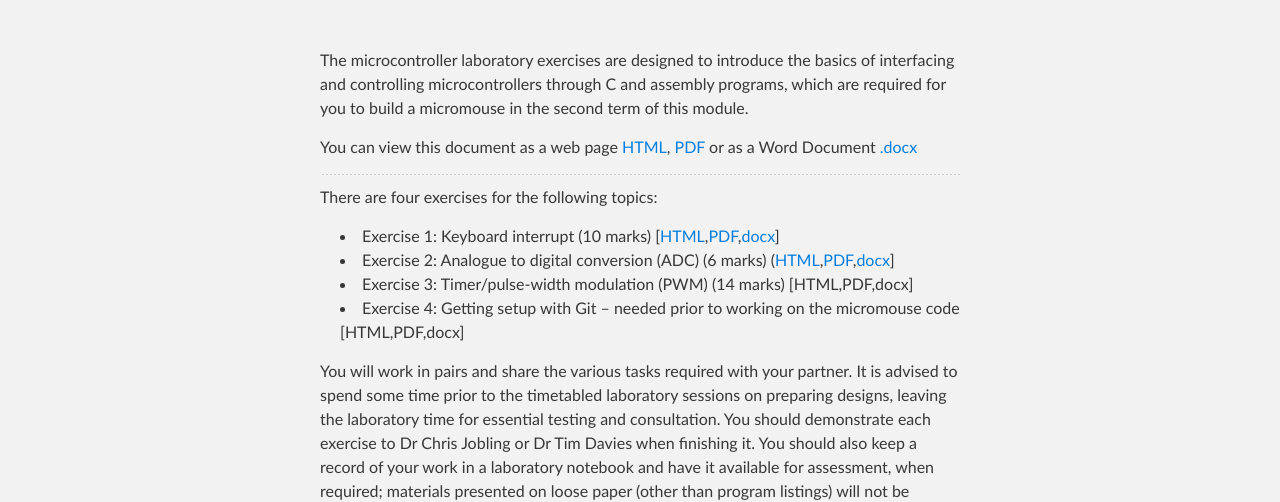
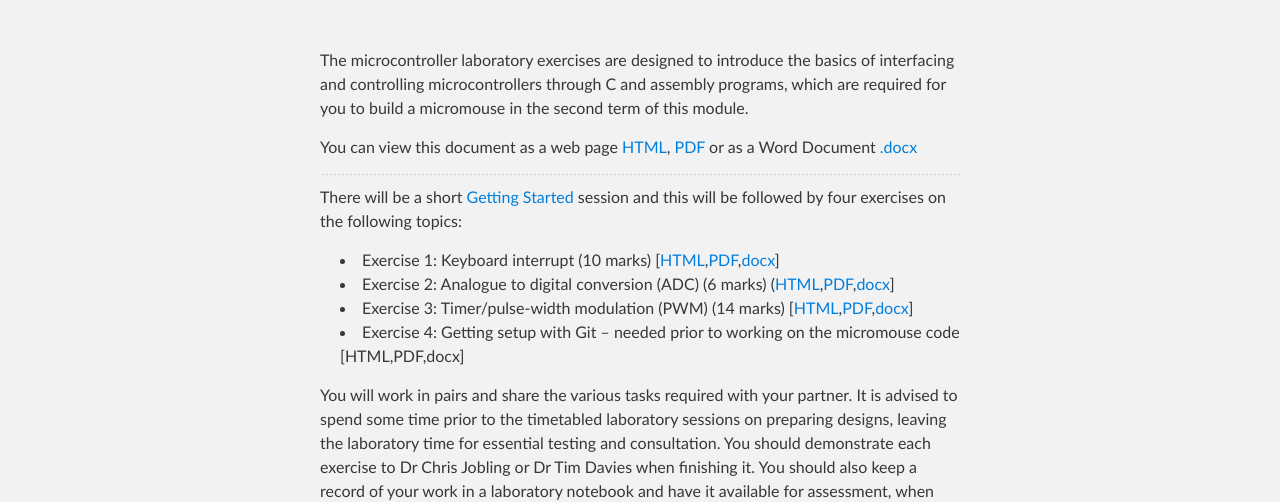
Before and after one commit to cpjobling/EG-252-Resources, a plain HTML site: page Microcontroller-Interfacing/Exercises/overview.html in a window 1280 px wide. Shown: the part 427-929 px from the top of the page. Drawn offline with Linux system fonts and the light colour scheme.

Commit message:
Updated Website

```diff
--- a/Microcontroller-Interfacing/Exercises/overview.html
+++ b/Microcontroller-Interfacing/Exercises/overview.html
@@ -35,14 +35,14 @@ Dr Chris P. Jobling
 <p>The microcontroller laboratory exercises are designed to introduce the basics of interfacing and controlling microcontrollers through C and assembly programs, which are required for you to build a micromouse in the second term of this module.</p>
 <p>You can view this document as a web page <a href="overview.html">HTML</a>, <a href="overview.pdf">PDF</a> or as a Word Document <a href="overview.docx">.docx</a></p>
 <hr />
-<p>There are four exercises for the following topics:</p>
+<p>There will be a short <a href="Start/getting-started.html">Getting Started</a> session and this will be followed by four exercises on the following topics:</p>
 <ul>
-<li>Exercise 1: Keyboard interrupt (10 marks) [<a href="Exercise2/exercise2.html">HTML</a>,<a href="Exercise2/exercise2.pdf">PDF</a>,<a href="Exercise2/exercise2.html">docx</a>]</li>
-<li>Exercise 2: Analogue to digital conversion (ADC) (6 marks) (<a href="Exercise3/exercise3.html">HTML</a>,<a href="Exercise3/exercise3.pdf">PDF</a>,<a href="Exercise3/exercise3.docx">docx</a>]</li>
-<li>Exercise 3: Timer/pulse-width modulation (PWM) (14 marks) [HTML,PDF,docx]</li>
+<li>Exercise 1: Keyboard interrupt (10 marks) [<a href="Exercise1/exercise1.html">HTML</a>,<a href="Exercise1/exercise1.pdf">PDF</a>,<a href="Exercise1/exercise1.html">docx</a>]</li>
+<li>Exercise 2: Analogue to digital conversion (ADC) (6 marks) (<a href="Exercise2/exercise2.html">HTML</a>,<a href="Exercise2/exercise2.pdf">PDF</a>,<a href="Exercise2/exercise2.docx">docx</a>]</li>
+<li>Exercise 3: Timer/pulse-width modulation (PWM) (14 marks) [<a href="Exercise3/exercise3.html">HTML</a>,<a href="Exercise3/exercise3.pdf">PDF</a>,<a href="Exercise3/exercise3.docx">docx</a>]</li>
 <li>Exercise 4: Getting setup with Git – needed prior to working on the micromouse code [HTML,PDF,docx]</li>
 </ul>
-<p>You will work in pairs and share the various tasks required with your partner. It is advised to spend some time prior to the timetabled laboratory sessions on preparing designs, leaving the laboratory time for essential testing and consultation. You should demonstrate each exercise to Dr Chris Jobling or Dr Tim Davies when finishing it. You should also keep a record of your work in a laboratory notebook and have it available for assessment, when required; materials presented on loose paper (other than program listings) will not be considered. A final report in print from each team should be submitted to Dr Jobling by <em>5pm on the 12th of December 2014</em> (Friday), which should include answers to questions, program design and source code for the implemented program with detailed comments.</p>
+<p>You will work in pairs and share the various tasks required with your partner. It is advised to spend some time prior to the timetabled laboratory sessions on preparing designs, leaving the laboratory time for essential testing and consultation. You should demonstrate each exercise to Dr Chris Jobling or Dr Tim Davies when finishing it. You should also keep a record of your work in a laboratory notebook and have it available for assessment, when required; materials presented on loose paper (other than program listings) will not be considered.</p>
 <p>Note that the references listed in this document (and many others) are available in the Blackboard site.</p>
 <p>All source code, which includes the source for this document, is in the <a href="https://github.com/cpjobling/EG-252-Resources">EG-252 Group Design Exercise Resources</a> repository on GitHub.</p>
 <h2 id="references">References</h2>
```
Also changed, not shown: Microcontroller-Interfacing/Exercises/Start/getting-started.html (+13 -1 lines), 4 other files.
